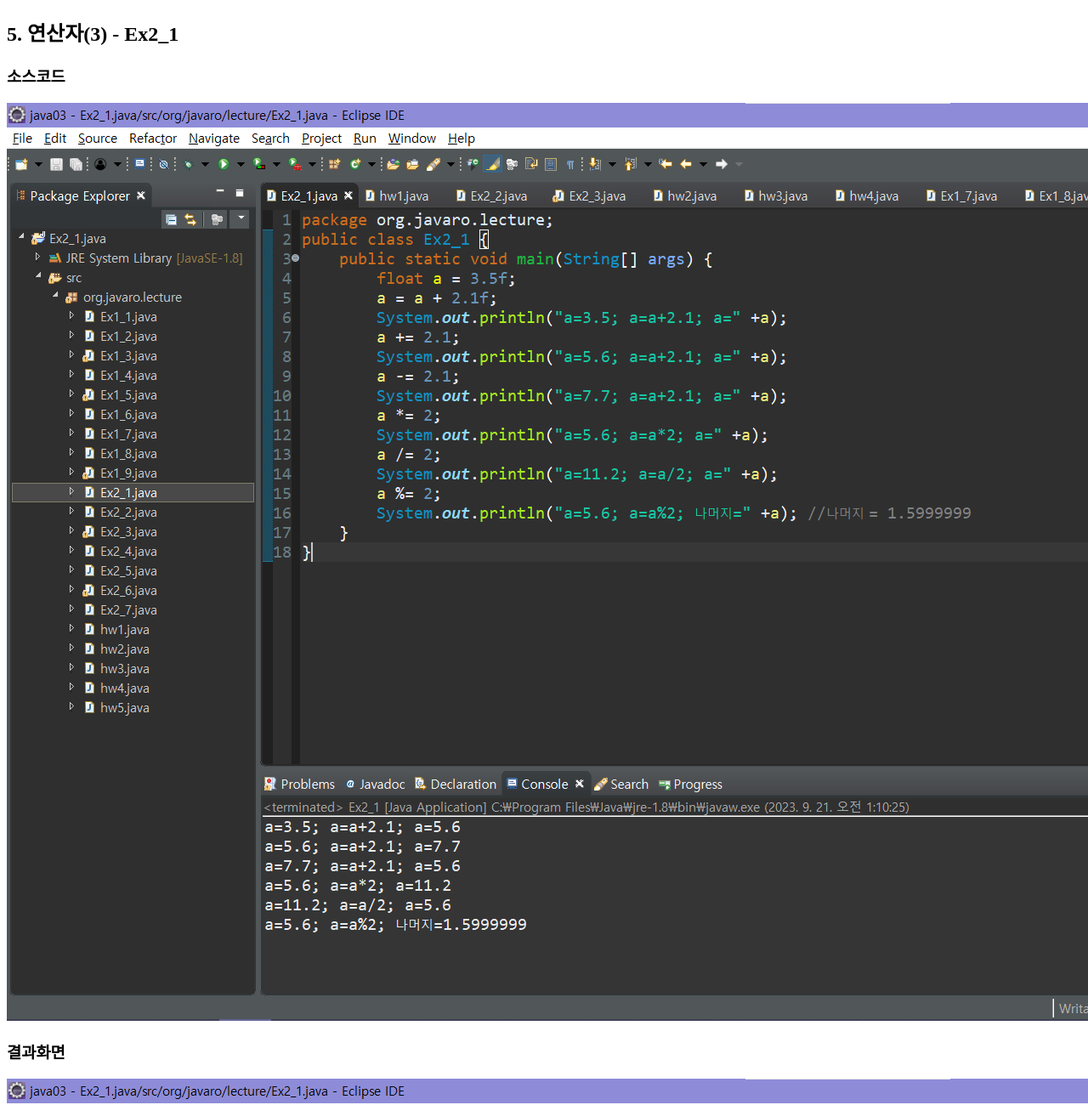
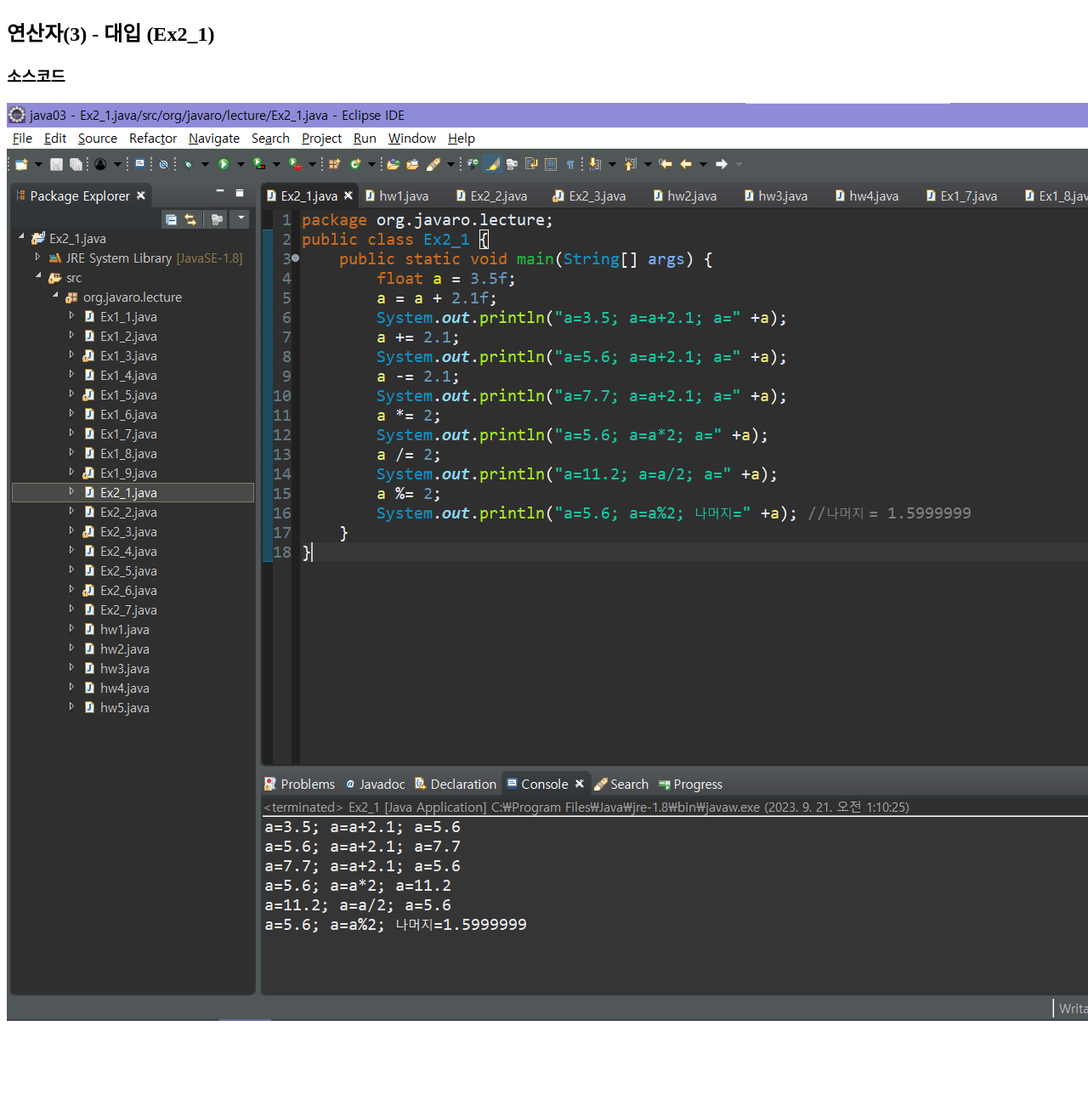
Before and after one commit to Beccott/Beccott.github.io, a plain HTML site: page java/1_4_1.html in a window 1280 px wide. Shown: the top 1300 px of the page at 85% size. After the commit the page ends 1213 px from the top, so only its background shows below. Drawn offline with Linux system fonts and the light colour scheme.

Commit message:
Update 1_4_1.html

```diff
--- a/java/1_4_1.html
+++ b/java/1_4_1.html
@@ -10,10 +10,8 @@
   </style>
 </head>
 <body>
-  <h2>5. 연산자(3) - Ex2_1</h2>
+  <h2>연산자(3) - 대입 (Ex2_1)</h2>
     <h3>소스코드</h3>
-  <img src="Ex2_1.png">
-    <h3>결과화면</h3>
   <img src="Ex2_1.png">
 </body>
 </html>
```
